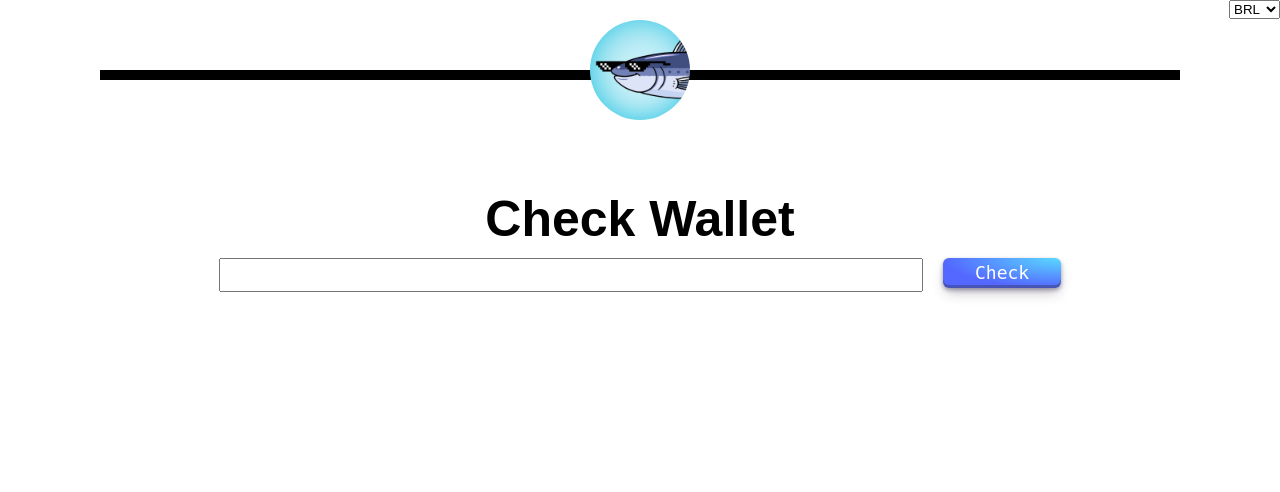
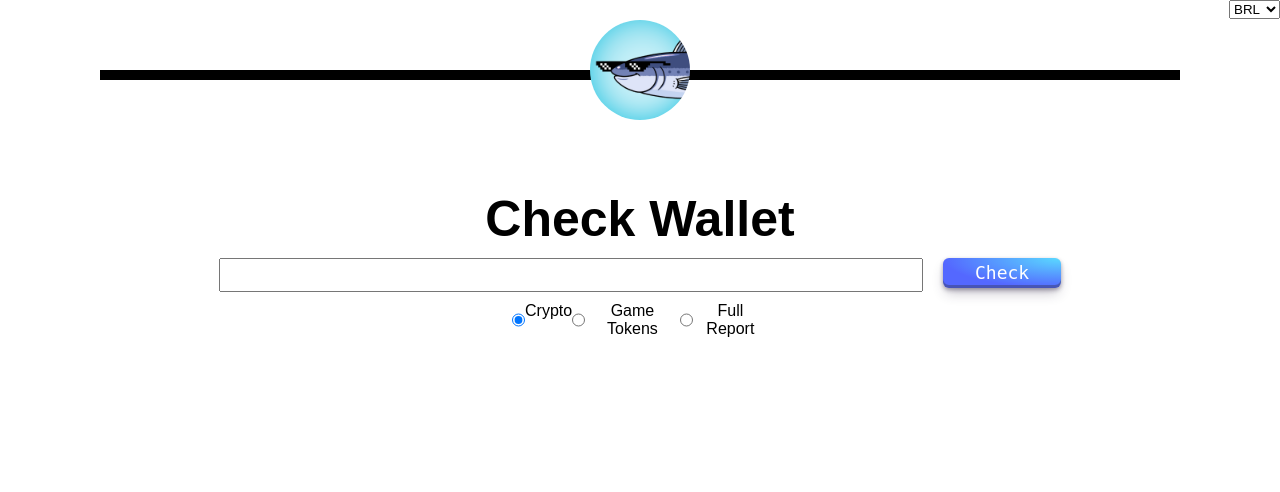
Before and after one commit to Hidra-Tech/smallFish, a Flask app: page /checkWallet in a window 1280 px wide. Shown: the top 492 px of the page. Before the commit the page ends 298 px from the top, so only its background shows below. Run offline with Flask 2, Linux system fonts and the light colour scheme; some libraries are stand-ins or nearby versions.

Commit message:
add radio buttons

```diff
--- a/app/routes.py
+++ b/app/routes.py
@@ -8,19 +8,30 @@ cg = CoinGeckoAPI()
 
 @app.route("/")
 @app.route("/index")
-def home():
+def index():
     return render_template("index.html")
 
 @app.route("/checkWallet")
 def checkWallet():
     return render_template("checkWallet.html")
 
-
 @socketio.on("form")
 def handle_form(data):
-    # response = {}
+    response = {}
+    if data['queryType']=='crypto':
+        response = {'crypto': crypto_report(data=data), 'query-type': data['queryType']}
+    elif data['queryType']=='token':
+        response = {'token': token_report(data=data), 'query-type': data['queryType']}
+    elif data['queryType']=='full-report':
+        response = {'crypto':crypto_report(data=data), 'token':token_report(data=data), 'query-type': data['queryType']}
+
+    if len(response) != 0:
+        emit("computation", response)
+    else:
+        emit("errorCrypto")
+
+def crypto_report(data:dict):
     crypto_dict = {}
-    token_dict = {}
     for crypto in crypto_metadata.values():
         crypto_dict.update(
             {
@@ -32,8 +43,10 @@ def handle_form(data):
                 )
             }
         )
+    return crypto_dict
 
-
+def token_report(data:dict):
+    token_dict = {}
     for token in token_metadata.values():
         token_dict.update(
             {
@@ -47,14 +60,4 @@ def handle_form(data):
                 )
             }
         )
-
-    response = {'crypto':crypto_dict, 'token':token_dict}
-
-    # response = {'crypto':{'BNB':5.37, 'ETH':6.67}}
-
-    print(response)
-
-    if len(response) != 0:
-        emit("computation", response)
-    else:
-        emit("errorCrypto")
+    return token_dict
--- a/app/static/css/checkWallet.css
+++ b/app/static/css/checkWallet.css
@@ -102,7 +102,7 @@ h1 {
   justify-content: center;
   align-items: flex-start;
   gap: 20px;
-  margin-bottom: 100px;
+  margin-bottom: 10px;
 }
 
 .result {
@@ -168,3 +168,12 @@ h1 {
   cursor: pointer;
   background-color: white;
 }
+
+.radio {
+  text-align: center;
+  width: 20%;
+  margin: auto;
+  display: flex;
+  justify-content: space-between;
+  margin-bottom: 100px;
+}
--- a/app/static/css/index.css
+++ b/app/static/css/index.css
@@ -145,6 +145,11 @@ p {
   margin-bottom: 20px;
 }
 
+#open-cw {
+  float: right;
+  margin-right: 0;
+}
+
 /* .app-name {
   display: inline;
   margin-right: 10px;
--- a/app/static/js/checkWallet.js
+++ b/app/static/js/checkWallet.js
@@ -7,24 +7,27 @@ import "./usefulFunctions.js";
 const socket = io();
 
 const mainContainer = document.querySelector(".main-container");
+let queryType;
 
 socket.on("computation", (serverData) => {
-  const cryptoData = serverData["crypto"];
-  const tokenData = serverData["token"];
   const currencyField = document.querySelector(".currency");
-  // set values for first section
-  const cryptoChart = document
-    .getElementById("crypto-balance")
-    .getContext("2d");
   const backgroundColors = [
+    "#feb236",
     "#6b5b95",
-    "#feb236",
     "#d64161",
     "#ff7b25",
     "#3e4444",
     "#82b74b",
     "#405d27",
   ];
+
+  const reportSection = (coinKind) => {
+    let coinData = serverData[coinKind];
+    const cryptoChart = document
+      .getElementById("crypto-balance")
+      .getContext("2d");
+    // remove "queryType" property
+    cryptoData = removePropFromObject(cryptoData, "queryType");
     makeChart(cryptoChart, cryptoData, "bar", backgroundColors);
     writeSection({
       id: "money-balance",
@@ -36,21 +39,55 @@ socket.on("computation", (serverData) => {
     });
     const amount_crypto = sumNumberValues(cryptoData);
     countUp({ amount: amount_crypto, id: "money-balance", color: "#5468ff" });
-  // set values for second section
-  const tokenChart = document.getElementById("chart-token").getContext("2d");
-  makeChart(tokenChart, tokenData, "doughnut", backgroundColors);
-  writeSection({
-    id: "token-balance",
-    section: "two",
-    sectionTitle: "token balance",
-    leftId: "balance-currency",
-    rightId: "balance-crypto",
-    coinKind: currencyField.value,
-  });
-  // const tokenPositive = Object.keys(tokenData).filter((x)=>tokenData.x!='')
-  const amount_token = sumNumberValues(tokenData);
-  console.log(amount_token);
-  countUp({ amount: amount_token, id: "token-balance", color: "#93bf85" });
+  };
+
+  // const cryptoSection = () => {
+  //   // set values for first section
+  //   let cryptoData = serverData["crypto"];
+  //   const cryptoChart = document
+  //     .getElementById("crypto-balance")
+  //     .getContext("2d");
+  //   // remove "queryType" property
+  //   cryptoData = removePropFromObject(cryptoData, "queryType");
+  //   makeChart(cryptoChart, cryptoData, "bar", backgroundColors);
+  //   writeSection({
+  //     id: "money-balance",
+  //     section: "one",
+  //     sectionTitle: "crypto balance",
+  //     leftId: "balance-currency",
+  //     rightId: "balance-crypto",
+  //     coinKind: currencyField.value,
+  //   });
+  //   const amount_crypto = sumNumberValues(cryptoData);
+  //   countUp({ amount: amount_crypto, id: "money-balance", color: "#5468ff" });
+  // };
+
+  // const tokenSection = () => {
+  //   // set values for second section
+  //   let tokenData = serverData["token"];
+  //   const tokenChart = document.getElementById("chart-token").getContext("2d");
+  //   // remove "queryType" property
+  //   tokenData = removePropFromObject(tokenData, "queryType");
+  //   makeChart(tokenChart, tokenData, "doughnut", backgroundColors);
+  //   writeSection({
+  //     id: "token-balance",
+  //     section: "two",
+  //     sectionTitle: "token balance",
+  //     leftId: "balance-currency",
+  //     rightId: "balance-crypto",
+  //     coinKind: currencyField.value,
+  //   });
+  //   const amount_token = sumNumberValues(tokenData);
+  //   countUp({ amount: amount_token, id: "token-balance", color: "#93bf85" });
+  // };
+  if (queryType === "crypto") {
+    cryptoSection();
+  } else if (queryType === "token") {
+    tokenSection();
+  } else if (queryType === "full-report") {
+    cryptoSection();
+    tokenSection();
+  }
 });
 
 socket.on("errorCrypto", () => {
@@ -90,9 +127,11 @@ document.getElementById("form").onsubmit = (ev) => {
   ev.preventDefault();
   const currencyField = document.querySelector(".currency");
   const addressField = document.getElementById("address");
+  queryType = document.querySelector("input[name=query-type]:checked").value;
   const clientData = {
     address: addressField.value,
     currency: currencyField.value,
+    queryType: queryType,
   };
   socket.emit("form", clientData);
 };
--- a/app/static/js/makeChart.js
+++ b/app/static/js/makeChart.js
@@ -4,7 +4,6 @@ const makeChart = (walletChart, serverData, type, color) => {
   );
   backgroundColors = color.slice(0, coins.length);
   const dataArray = coins.map((x) => serverData[x].toFixed(2));
-  console.log(dataArray);
   const walletResults = new Chart(walletChart, {
     type: type,
     data: {
--- a/app/static/js/usefulFunctions.js
+++ b/app/static/js/usefulFunctions.js
@@ -4,9 +4,14 @@ const sumNumberValues = (obj) => {
   const validKeys = Object.keys(obj).filter(
     (x) => typeof obj[x] == Number || typeof obj[x] == "number"
   );
-  console.log(validKeys);
   const validObj = validKeys.map((x) => obj[x]);
   const sumValues = Object.values(validObj).reduce((a, b) => a + b);
 
   return sumValues;
 };
+
+// https://stackoverflow.com/questions/38750705/filter-object-properties-by-key-in-es6
+const removePropFromObject = (obj, prop) => {
+  const { [prop]: _, ...rest } = obj;
+  return { ...rest };
+};
--- a/app/templates/checkWallet.html
+++ b/app/templates/checkWallet.html
@@ -43,7 +43,7 @@
       </div>
 
       <div class="line">
-        <a href="#"
+        <a href="{{ url_for('index') }}"
           ><img
             class="logo-img"
             src="{{ url_for('static',filename='images/tunna.png') }}"
@@ -57,6 +57,33 @@
       <form id="form" class="form-container">
         <input id="address" class="address" type="text" name="address" />
         <input class="button-app" type="submit" value="Check" />
+      </form>
+      <form class="radio" action="{{ url_for('checkWallet') }}" method="POST">
+        <!-- radio crypto -->
+        <input
+          type="radio"
+          class="query-type"
+          name="query-type"
+          value="crypto"
+          checked="checked"
+        />
+        <label for="crypto">Crypto</label><br />
+        <!-- radio game tokens -->
+        <input
+          type="radio"
+          class="query-type"
+          name="query-type"
+          value="token"
+        />
+        <label for="game-token">Game Tokens</label><br />
+        <!-- radio full report -->
+        <input
+          type="radio"
+          class="query-type"
+          name="query-type"
+          value="full-report"
+        />
+        <label for="full-report">Full Report</label><br />
       </form>
 
       <div class="section one"></div>
```
Also changed, not shown: app/templates/index.html (+50 -39 lines). Lines whose indentation alone changed are shown as unchanged.
